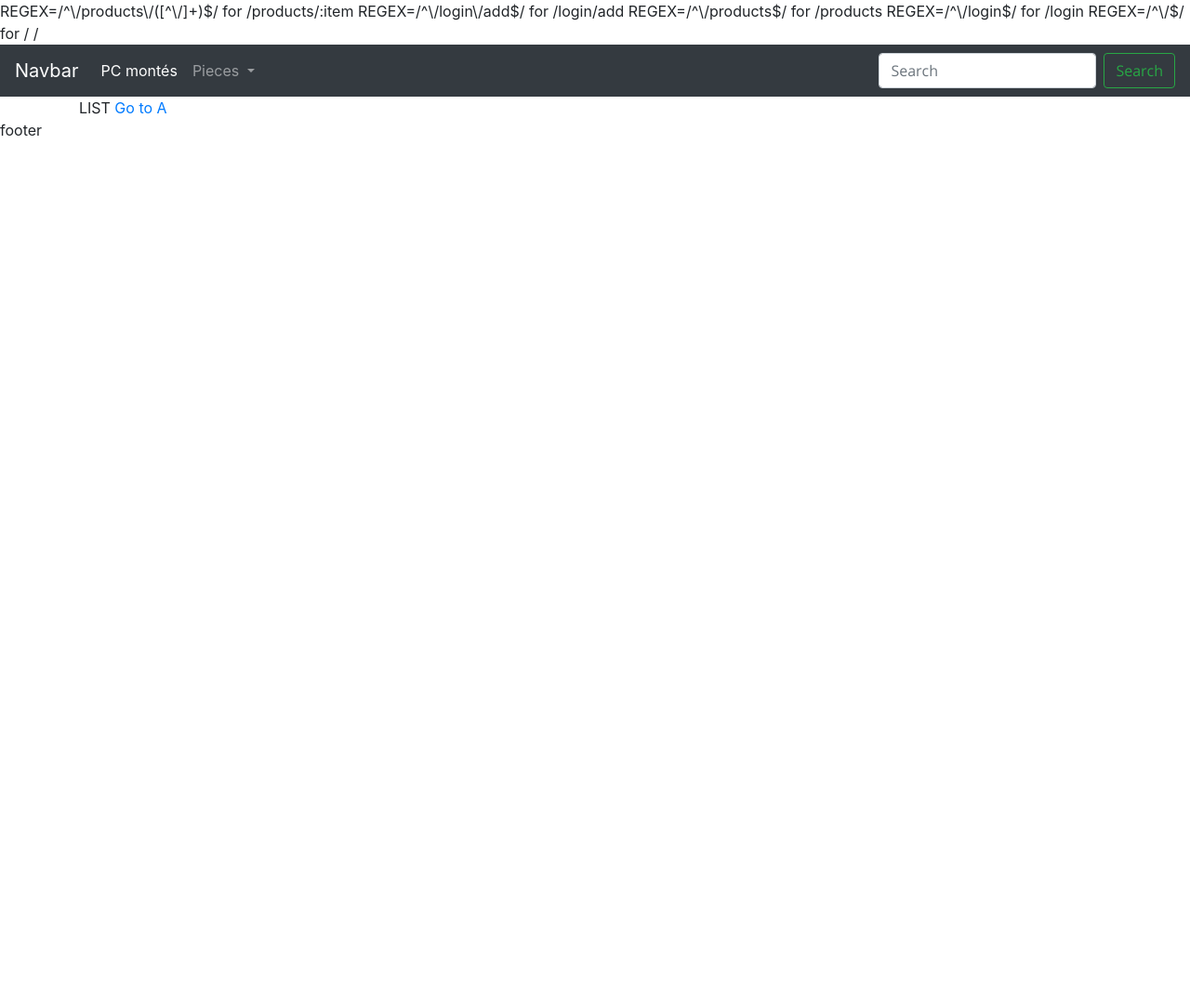
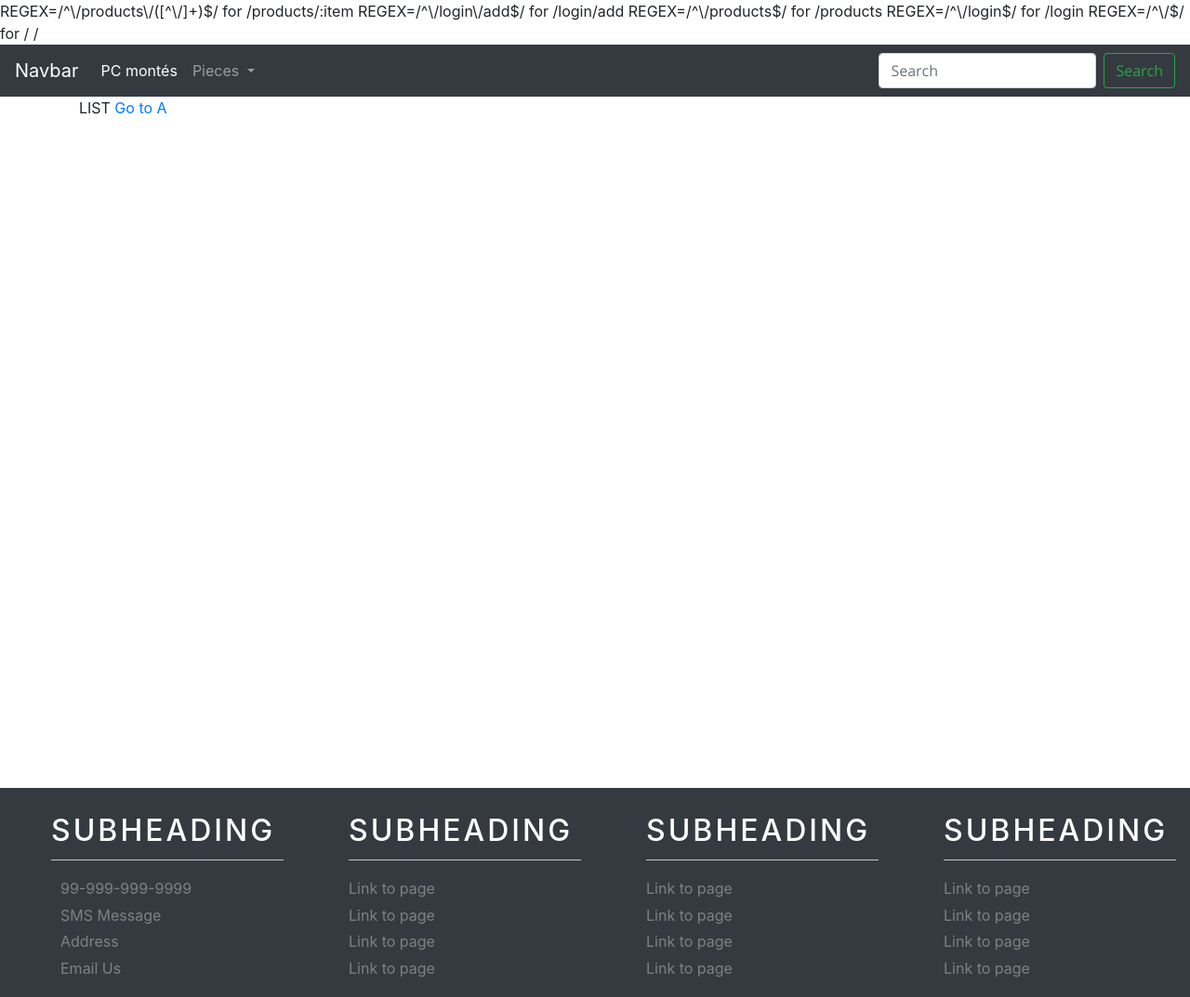
Before and after one commit to Elyspio/s7-tidal, a PHP site: page / in a window 1280 px wide. Shown: the whole page at 93% size. Before the commit the page ends 146 px from the top, so only its background shows below. Run offline with PHP 8.4, Linux system fonts and the light colour scheme; style sheets or scripts are compiled from the project's sources.

Commit message:
Add a footer example

```diff
--- a/src/views/public/styles/scss/base.scss
+++ b/src/views/public/styles/scss/base.scss
@@ -1,6 +1,15 @@
+
+@import "./utils.scss";
+
 body {
   margin: 0;
   padding: 0;
+
+  > .container {
+    height: calc(100vh - 56px);
+  }
+
+  scrollbar-width: thin;
 
 }
 
@@ -21,3 +30,23 @@ p, span, label, input, button {
   font-family: "Roboto";
   src: url("/fonts/Roboto/Roboto-Regular.ttf") format("truetype");
 }
+
+
+// scrollbars https://www.digitalocean.com/community/tutorials/css-scrollbars
+* {
+  scrollbar-width: thin;
+  scrollbar-color: $primary $background;
+}
+
+/* Works on Chrome/Edge/Safari */
+*::-webkit-scrollbar {
+  width: 12px;
+}
+*::-webkit-scrollbar-track {
+  background: $background;
+}
+*::-webkit-scrollbar-thumb {
+  background-color: $primary;
+  border-radius: 20px;
+  border: 3px solid $background;
+}
--- a/src/views/public/styles/scss/errors/error.scss
+++ b/src/views/public/styles/scss/errors/error.scss
@@ -1,3 +1,3 @@
 .error {
-  color: blue;
+  color: green;
 }
--- /dev/null
+++ b/src/views/public/styles/scss/footer.scss
@@ -0,0 +1,59 @@
+@import "./utils.scss";
+
+.footer {
+
+    background-color: $background;
+
+    ul {
+        list-style: none;
+
+        .col-heading {
+          display: block;
+          font-size: 2rem;
+          text-transform: uppercase;
+          color: #ffffff;
+          font-weight: 500;
+          margin: 1rem 0;
+          padding: 0.4rem 0px;
+          border-bottom: 1px solid #c7c7c7;
+          letter-spacing: 3px;
+        }
+
+        .fa {
+          color: #304f50;
+          margin-right: 10px;
+          font-size: 18px;
+          width: 2.25rem;
+        }
+
+        & > li > a {
+          color: grey;
+          text-decoration: none;
+          line-height: 1.8;
+
+          &:hover {
+            color: #ff6600;
+            font-weight: 500;
+          }
+        }
+      }
+      ul
+
+      #bottom-footer {
+        background-color: cadetblue;
+        color: white;
+        margin-top: 2rem;
+        padding-top: 0.3rem;
+      }
+      .vertical-links > li {
+        display: inline-block;
+        vertical-align: text-bottom;
+      }
+      .vertical-links > li > a {
+        color: white;
+        font-weight: 400;
+        margin-left: 1rem;
+        list-style-type: square;
+      }
+
+}
--- a/src/views/public/styles/scss/login/login.scss
+++ b/src/views/public/styles/scss/login/login.scss
@@ -1,7 +1,6 @@
-@import "../tools";
+@import '../utils.scss';
 
 .login-form {
-
   > div {
     @include elevation(1);
     form {
@@ -41,6 +40,4 @@
       margin-left: 2rem;
     }
   }
-
-
 }
--- a/src/views/public/styles/scss/tools.scss
+++ b/src/views/public/styles/scss/utils.scss
@@ -17,3 +17,5 @@
   }
 
 }
+$background: #343A40;
+$primary: rgb(49, 95, 194)
--- a/src/views/template/common/base.twig
+++ b/src/views/template/common/base.twig
@@ -6,6 +6,8 @@
           integrity="sha384-MCw98/SFnGE8fJT3GXwEOngsV7Zt27NXFoaoApmYm81iuXoPkFOJwJ8ERdknLPMO" crossorigin="anonymous">
 
     <link rel="stylesheet" href="/styles/css/base.css">
+    <link rel="stylesheet" href="/styles/css/footer.css">
+
 
 
     {% block css %} {% endblock %}
--- a/src/views/template/common/footer.twig
+++ b/src/views/template/common/footer.twig
@@ -1,3 +1,87 @@
-<div class="footer">
-    footer
+<!-- https://codepen.io/hanabach/pen/xBvJqX -->
+<div class="container-fluid footer">
+
+	<div class="row  row-no-gutters">
+		<div class="col-xs-12 col-sm-6 col-md-3">
+			<ul>
+				<li class="col-heading">Subheading</li>
+				<li>
+					<i class="fa fa-phone" aria-hidden="true"></i>
+					<a href="tel:99-999-999-9999">99-999-999-9999</a>
+				</li>
+				<li>
+					<i class="fa fa-mobile" aria-hidden="true"></i>
+					<a href="sms:99-999-999-9999">SMS Message</a>
+				</li>
+				<li>
+					<i class="fa fa-map-marker" aria-hidden="true"></i>
+					<a href="#">Address</a>
+				</li>
+				<li>
+					<i class="fa fa-envelope-square" aria-hidden="true"></i>
+					<a href="mailto:someone@yoursite.com?subject=Email Subject line">Email Us</a>
+				</li>
+			</ul>
+		</div>
+
+		<div class="col-xs-12 col-sm-6 col-md-3">
+			<ul>
+				<li class="col-heading">Subheading</li>
+				<li>
+					<a href="#">Link to page</a>
+				</li>
+				<li>
+					<a href="#">Link to page</a>
+				</li>
+				<li>
+					<a href="#">Link to page</a>
+				</li>
+				<li>
+					<a href="#">Link to page</a>
+				</li>
+			</ul>
+		</div>
+
+		<div class="col-xs-12 col-sm-6 col-md-3">
+			<ul>
+				<li class="col-heading">Subheading</li>
+				<li>
+					<a href="#">Link to page</a>
+				</li>
+				<li>
+					<a href="#">Link to page</a>
+				</li>
+				<li>
+					<a href="#">Link to page</a>
+				</li>
+				<li>
+					<a href="#">Link to page</a>
+				</li>
+			</ul>
+		</div>
+
+		<div class="col-xs-12 col-sm-6 col-md-3">
+			<ul>
+				<li class="col-heading">Subheading</li>
+				<li>
+					<a href="#">Link to page</a>
+				</li>
+				<li>
+					<a href="#">Link to page</a>
+				</li>
+				<li>
+					<a href="#">Link to page</a>
+				</li>
+				<li>
+					<a href="#">Link to page</a>
+				</li>
+			</ul>
+		</div>
+	</div>
+	<!--  end row  -->
+
+
+	<!--  end row  -->
+
 </div>
+<!--  end container-fluid  -->
```
Also changed, not shown: src/views/template/login/login_add.twig (+14 -12 lines).
